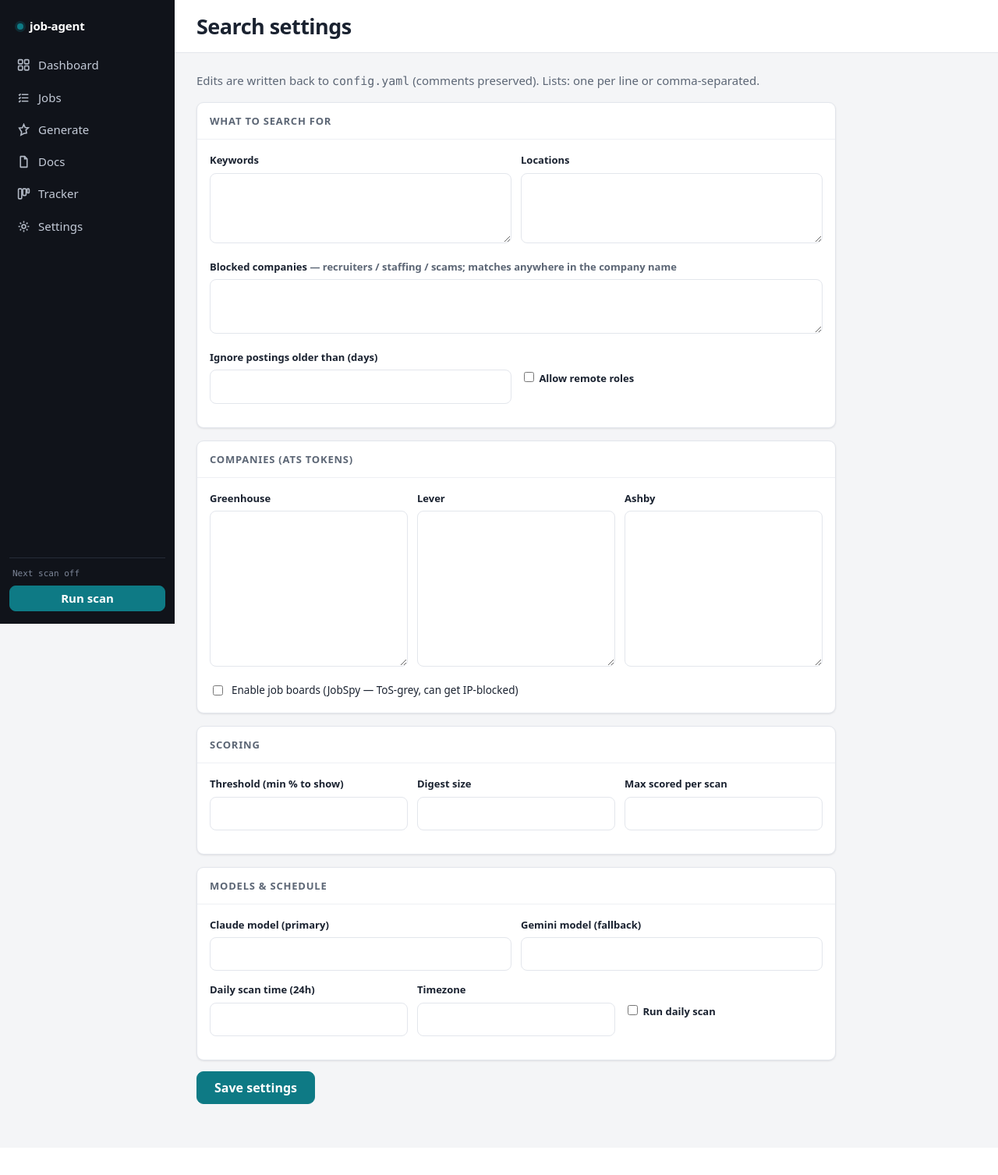
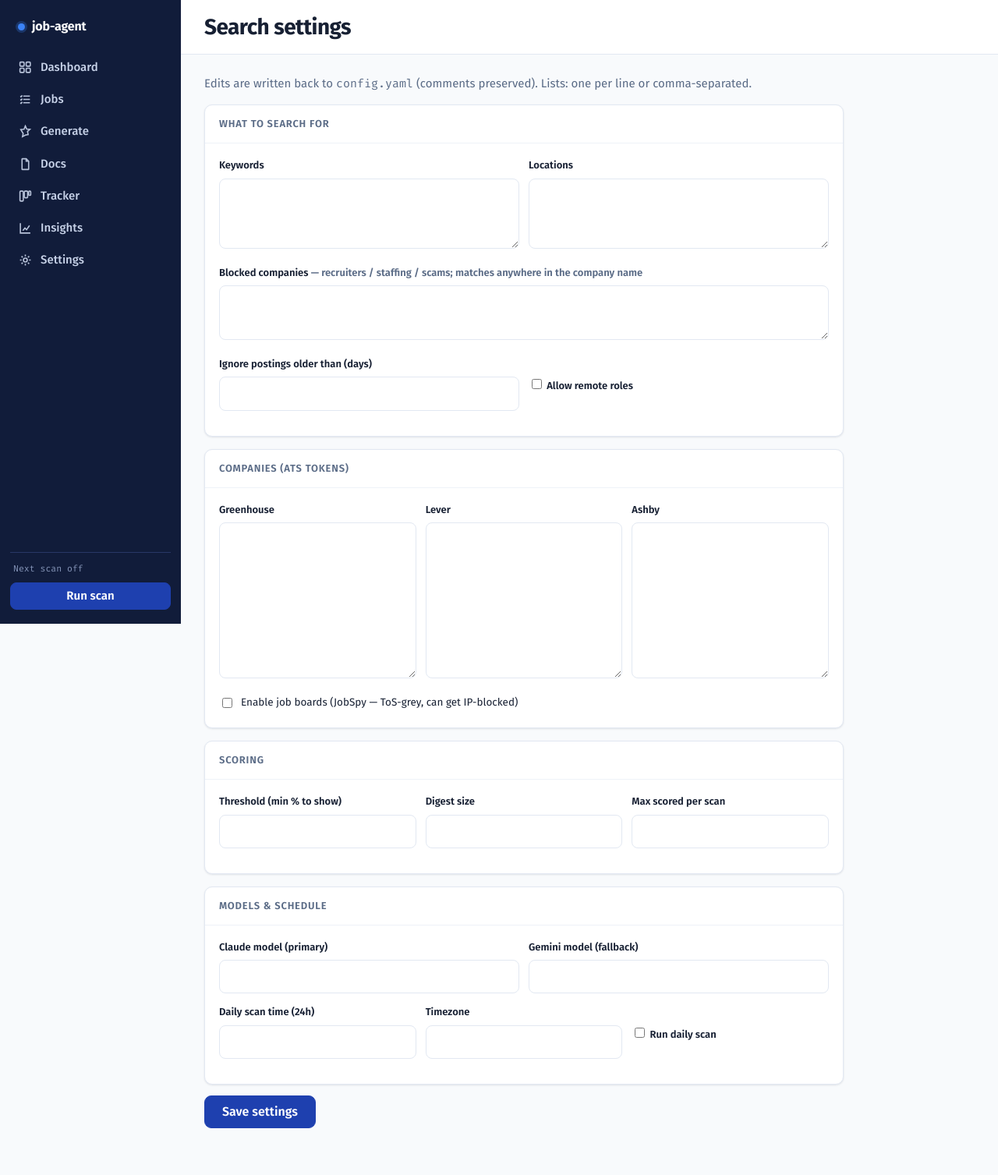
Before and after one commit to zeyadelganainy/job-agent, a FastAPI app: template jobagent/web/templates/settings.html in a window 1280 px wide. Shown: the whole page at 78% size. Before the commit the page ends 1416 px from the top, so only its background shows below. Run offline with FastAPI, Linux system fonts and the light colour scheme; the template is opened without the code that fills it, so the values that code supplies are empty.

Commit message:
v1.2: professional UI redesign + Insights analytics dashboard
- Retheme the web UI to a professional job-tracker look (Swiss-minimal blue +
  amber, Fira Sans/Code, deep-navy sidebar) via the ui-ux-pro-max design system;
  keeps the score-signal motif, focus states, and reduced-motion support.
- New Insights tab: Chart.js dashboard with applications-over-time (line + average
  line) and applications-by-stage (doughnut), plus headline stats. The earlier
  match-score distribution chart was dropped as not useful.
- Fix tracker date parsing: webutil.to_dt now handles MM/DD/YYYY (Google Sheets US
  format) and other slash/dash dates, so Insights and tracker date-sort work on
  real data (was ISO/epoch only).
- README: document the full web UI (Jobs filters/sort/remove, editable tracker,
  Insights, Settings + company blocklist) and the block_companies config.

Co-Authored-By: Claude Opus 4.8 <noreply@anthropic.com>

```diff
--- a/jobagent/web/app.py
+++ b/jobagent/web/app.py
@@ -10,6 +10,7 @@ import secrets
 import threading
 import time
 import uuid
+from collections import Counter
 from datetime import datetime, timedelta, timezone
 from pathlib import Path
 
@@ -256,6 +257,36 @@ def download(path: str, _=Depends(require_auth)):
     return FileResponse(str(target), filename=target.name)
 
 
+# ---- insights (analytics) ----
+@app.get("/insights", response_class=HTMLResponse)
+def insights_page(request: Request, _=Depends(require_auth)):
+    s = _store()
+    try:
+        apps = [dict(r) for r in s.list_applications()]
+    finally:
+        s.close()
+
+    stage_counts = Counter((a["stage"] or "").strip() or "Unspecified" for a in apps).most_common()
+
+    months = Counter()
+    for a in apps:
+        dt = webutil.to_dt(a.get("applied_date"))
+        if dt:
+            months[dt.strftime("%Y-%m")] += 1
+    month_items = sorted(months.items())[-12:]
+    m_labels = [k for k, _ in month_items]
+    m_counts = [v for _, v in month_items]
+    avg = round(sum(m_counts) / len(m_counts), 1) if m_counts else 0
+    companies = len({(a["company"] or "").strip().lower() for a in apps if (a["company"] or "").strip()})
+
+    return render(request, "insights.html", {
+        "stage_labels": [k for k, _ in stage_counts],
+        "stage_counts": [c for _, c in stage_counts],
+        "m_labels": m_labels, "m_counts": m_counts, "avg": avg,
+        "totals": {"apps": len(apps), "companies": companies, "avg": avg,
+                   "this_month": months.get(datetime.now().strftime("%Y-%m"), 0)}})
+
+
 # ---- tracker (editable + paginate) ----
 @app.get("/tracker", response_class=HTMLResponse)
 def tracker_page(request: Request, stage: str = "", company: str = "",
--- a/jobagent/web/static/style.css
+++ b/jobagent/web/static/style.css
@@ -1,40 +1,44 @@
-/* job-agent — operations console UI
-   Dark sidebar + wide light work area; monospace data layer; teal accent;
-   score-signal as the recurring functional motif. */
+@import url('https://fonts.googleapis.com/css2?family=Fira+Code:wght@400;500;600&family=Fira+Sans:wght@400;500;600;700&display=swap');
+
+/* job-agent — professional job-tracker SaaS UI
+   Swiss-minimal · blue primary + amber highlights · Fira Sans/Code · navy sidebar
+   Signature motif: the match-score signal (banded pill + meter). */
 
 :root {
   /* surfaces */
-  --ink:      #10131a;   /* sidebar */
-  --ink-2:    #1a1f29;   /* sidebar hover/active */
-  --ink-line: #262c38;
-  --ink-fg:   #c4cbd8;
-  --ink-dim:  #7c8597;
-  --paper:    #f4f5f7;   /* app background */
+  --nav:      #111c3a;   /* deep navy sidebar */
+  --nav-2:    #1b2a52;   /* hover/active */
+  --nav-line: #283766;
+  --nav-fg:   #c7d2e8;
+  --nav-dim:  #8595b8;
+  --paper:    #f8fafc;   /* app background */
   --surface:  #ffffff;
-  --line:     #e3e6ec;
-  --line-2:   #eef0f4;
-  --text:     #1a2230;
-  --text-dim: #5c6675;
-  /* accent — petrol teal */
-  --accent:   #0e7a85;
-  --accent-2: #0b626b;
-  --accent-weak: #e4f1f2;
-  --accent-fg: #ffffff;
+  --line:     #e2e8f2;
+  --line-2:   #eef2f8;
+  --muted-bg: #e9eef6;
+  --text:     #172033;
+  --text-dim: #5a6b86;
+  /* brand */
+  --brand:    #1e40af;   --brand-2: #1b3a96;  --brand-3: #3b82f6;
+  --brand-weak: #e7eefb;
+  --amber:    #b45309;   --amber-weak: #fdf0db;
+  --on-brand: #ffffff;
   /* score bands */
-  --hi: #1c7a51;  --hi-bg: #e6f3ec;
-  --mid:#946400;  --mid-bg:#faf0d6;
-  --lo: #a23829;  --lo-bg: #f6e4e0;
+  --hi: #15803d;  --hi-bg: #e6f6ec;
+  --mid:#b45309;  --mid-bg:#fdf0db;
+  --lo: #b91c1c;  --lo-bg: #fbe8e8;
   /* stage chips */
-  --c-applied:#2a52c9;  --c-applied-bg:#e8edfb;
-  --c-interview:#946400;--c-interview-bg:#faf0d6;
-  --c-offer:#1c7a51;    --c-offer-bg:#e6f3ec;
-  --c-rejected:#6a7382; --c-rejected-bg:#edeff3;
-  --c-default:#445064;  --c-default-bg:#eaeef3;
+  --c-applied:#1d4ed8;   --c-applied-bg:#e6edfd;
+  --c-interview:#b45309;  --c-interview-bg:#fdf0db;
+  --c-offer:#15803d;      --c-offer-bg:#e6f6ec;
+  --c-rejected:#64748b;   --c-rejected-bg:#eef1f6;
+  --c-default:#475569;    --c-default-bg:#eef1f6;
 
-  --sans: system-ui, -apple-system, "Segoe UI", Roboto, Helvetica, Arial, sans-serif;
-  --mono: ui-monospace, "Cascadia Mono", "JetBrains Mono", "SF Mono", Consolas, monospace;
-  --radius: 9px;
-  --shadow: 0 1px 2px rgba(16,19,26,.04), 0 1px 3px rgba(16,19,26,.06);
+  --sans: "Fira Sans", system-ui, -apple-system, "Segoe UI", Roboto, Helvetica, Arial, sans-serif;
+  --mono: "Fira Code", ui-monospace, "Cascadia Mono", "JetBrains Mono", Consolas, monospace;
+  --radius: 10px;
+  --shadow: 0 1px 2px rgba(17,28,58,.04), 0 1px 3px rgba(17,28,58,.07);
+  --shadow-mod: 0 8px 30px rgba(17,28,58,.12);
 }
 
 * { box-sizing: border-box; }
@@ -43,105 +47,101 @@ body {
   margin: 0; background: var(--paper); color: var(--text);
   font: 15px/1.55 var(--sans); -webkit-font-smoothing: antialiased;
 }
-a { color: var(--accent-2); text-decoration: none; }
+a { color: var(--brand); text-decoration: none; }
 a:hover { text-decoration: underline; }
 .mono { font-family: var(--mono); font-variant-numeric: tabular-nums; }
 .muted { color: var(--text-dim); }
 
 /* ---- app shell ---- */
-.app { display: grid; grid-template-columns: 224px 1fr; min-height: 100vh; }
+.app { display: grid; grid-template-columns: 232px 1fr; min-height: 100vh; }
 
 .sidebar {
-  background: var(--ink); color: var(--ink-fg); display: flex; flex-direction: column;
-  padding: 16px 12px; gap: 4px; position: sticky; top: 0; height: 100vh;
+  background: var(--nav); color: var(--nav-fg); display: flex; flex-direction: column;
+  padding: 18px 13px; gap: 3px; position: sticky; top: 0; height: 100vh;
 }
-.brand {
-  display: flex; align-items: center; gap: 8px; font-weight: 650; letter-spacing: -.01em;
-  color: #fff; padding: 6px 10px 14px; font-size: 15px;
-}
-.brand .dot { width: 8px; height: 8px; border-radius: 50%; background: var(--accent);
-  box-shadow: 0 0 0 3px rgba(14,122,133,.25); }
-.navitem {
-  display: flex; align-items: center; gap: 10px; padding: 9px 10px; border-radius: 8px;
-  color: var(--ink-fg); font-weight: 500; transition: background .12s, color .12s;
-}
-.navitem:hover { background: var(--ink-2); text-decoration: none; color: #fff; }
-.navitem.active { background: var(--ink-2); color: #fff; box-shadow: inset 2px 0 0 var(--accent); }
-.navitem svg { width: 17px; height: 17px; flex: none; opacity: .9; }
-.sidebar-foot { margin-top: auto; display: flex; flex-direction: column; gap: 8px;
-  padding-top: 12px; border-top: 1px solid var(--ink-line); }
-.sidebar-foot .meta { font: 11px/1.4 var(--mono); color: var(--ink-dim); padding: 0 4px; }
+.brand { display: flex; align-items: center; gap: 9px; font-weight: 700; letter-spacing: -.01em;
+  color: #fff; padding: 4px 10px 16px; font-size: 16px; }
+.brand .dot { width: 9px; height: 9px; border-radius: 50%; background: var(--brand-3);
+  box-shadow: 0 0 0 3px rgba(59,130,246,.25); }
+.navitem { display: flex; align-items: center; gap: 11px; padding: 9px 11px; border-radius: 8px;
+  color: var(--nav-fg); font-weight: 500; transition: background .2s, color .2s; }
+.navitem:hover { background: var(--nav-2); text-decoration: none; color: #fff; }
+.navitem.active { background: var(--nav-2); color: #fff; box-shadow: inset 2px 0 0 var(--brand-3); }
+.navitem svg { width: 17px; height: 17px; flex: none; opacity: .92; }
+.sidebar-foot { margin-top: auto; display: flex; flex-direction: column; gap: 9px;
+  padding-top: 13px; border-top: 1px solid var(--nav-line); }
+.sidebar-foot .meta { font: 11.5px/1.4 var(--mono); color: var(--nav-dim); padding: 0 4px; }
 
 /* ---- content ---- */
 .content { display: flex; flex-direction: column; min-width: 0; }
-.topbar {
-  position: sticky; top: 0; z-index: 5; display: flex; align-items: center; gap: 16px;
-  justify-content: space-between; padding: 0 28px; min-height: 68px; background: var(--surface);
-  border-bottom: 1px solid var(--line);
-}
-.topbar h1 { margin: 0; font-size: 27px; font-weight: 700; letter-spacing: -.02em; }
+.topbar { position: sticky; top: 0; z-index: 5; display: flex; align-items: center; gap: 16px;
+  justify-content: space-between; padding: 0 30px; min-height: 70px; background: var(--surface);
+  border-bottom: 1px solid var(--line); }
+.topbar h1 { margin: 0; font-size: 28px; font-weight: 700; letter-spacing: -.02em; color: var(--text); }
 .topbar .actions { display: flex; align-items: center; gap: 10px; }
-main { padding: 24px 28px 56px; min-width: 0; }
+main { padding: 26px 30px 60px; min-width: 0; }
 
 /* ---- buttons ---- */
-.btn {
-  font: inherit; font-weight: 550; padding: 8px 14px; border-radius: 8px; cursor: pointer;
+.btn { font: inherit; font-weight: 600; padding: 9px 15px; border-radius: 8px; cursor: pointer;
   border: 1px solid var(--line); background: var(--surface); color: var(--text);
-  transition: background .12s, border-color .12s, box-shadow .12s; line-height: 1;
-}
+  transition: background .2s, border-color .2s, box-shadow .2s; line-height: 1; }
 .btn:hover { background: var(--line-2); }
-.btn-primary { background: var(--accent); border-color: var(--accent); color: var(--accent-fg); }
-.btn-primary:hover { background: var(--accent-2); border-color: var(--accent-2); }
+.btn-primary { background: var(--brand); border-color: var(--brand); color: var(--on-brand); }
+.btn-primary:hover { background: var(--brand-2); border-color: var(--brand-2); }
 .btn-block { width: 100%; }
-.btn-sm { padding: 6px 10px; font-size: 13px; }
-.sidebar .btn-primary { box-shadow: none; }
-.sidebar .btn { background: var(--accent); border-color: var(--accent); color: #fff; }
-.sidebar .btn:hover { background: var(--accent-2); }
+.btn-sm { padding: 6px 11px; font-size: 13px; }
+.btn-lg { padding: 12px 22px; font-size: 16px; border-radius: 9px; }
+.btn-ghost { background: transparent; border-color: transparent; color: var(--text-dim); }
+.btn-ghost:hover { background: var(--line-2); color: var(--text); }
+.btn-danger { color: var(--lo); }
+.btn-danger:hover { background: var(--lo-bg); border-color: #e6b8af; }
+.sidebar .btn { background: var(--brand); border-color: var(--brand); color: #fff; }
+.sidebar .btn:hover { background: var(--brand-2); }
 
 button:focus-visible, a:focus-visible, input:focus-visible, textarea:focus-visible,
-[type=checkbox]:focus-visible {
-  outline: 2px solid var(--accent); outline-offset: 2px;
+select:focus-visible, [type=checkbox]:focus-visible {
+  outline: 2px solid var(--brand-3); outline-offset: 2px;
 }
 
 /* ---- cards / panels ---- */
 .panel { background: var(--surface); border: 1px solid var(--line); border-radius: var(--radius);
   box-shadow: var(--shadow); }
 .panel-h { display: flex; align-items: center; justify-content: space-between;
-  padding: 13px 16px; border-bottom: 1px solid var(--line-2); }
+  padding: 14px 18px; border-bottom: 1px solid var(--line-2); }
 .panel-h h2 { margin: 0; font-size: 13px; font-weight: 600; text-transform: uppercase;
   letter-spacing: .06em; color: var(--text-dim); }
-.panel-b { padding: 16px; }
-
+.panel-b { padding: 18px; }
+.panel + .panel { margin-top: 16px; }
 .eyebrow { font-size: 12px; font-weight: 600; text-transform: uppercase; letter-spacing: .07em;
-  color: var(--text-dim); margin: 28px 0 10px; }
+  color: var(--text-dim); margin: 28px 0 11px; }
 
 /* ---- stat tiles ---- */
-.stats { display: grid; grid-template-columns: repeat(auto-fit, minmax(170px, 1fr)); gap: 14px; }
+.stats { display: grid; grid-template-columns: repeat(auto-fit, minmax(180px, 1fr)); gap: 14px; }
 .stat { background: var(--surface); border: 1px solid var(--line); border-radius: var(--radius);
-  padding: 16px 18px; box-shadow: var(--shadow); }
-.stat .n { font: 600 36px/1 var(--mono); letter-spacing: -.02em; }
+  padding: 17px 19px; box-shadow: var(--shadow); }
+.stat .n { font: 600 36px/1 var(--mono); letter-spacing: -.02em; color: var(--text); }
 .stat .n-sm { font-size: 22px; }
 .stat .l { margin-top: 9px; font-size: 13.5px; color: var(--text-dim); }
-.stat.accent { border-left: 3px solid var(--accent); }
-.stat.soft { background: #fbfbfc; }
-a.stat { color: inherit; text-decoration: none; transition: border-color .12s, box-shadow .12s, transform .12s; }
-a.stat:hover { border-color: var(--accent); box-shadow: 0 2px 10px rgba(14,122,133,.10); transform: translateY(-1px); }
-a.stat .l { color: var(--accent-2); }
+.stat.accent { border-left: 3px solid var(--brand); }
+.stat.soft { background: #fbfcfe; }
+a.stat { color: inherit; text-decoration: none; transition: border-color .2s, box-shadow .2s, transform .2s; }
+a.stat:hover { border-color: var(--brand-3); box-shadow: 0 3px 14px rgba(30,64,175,.10); transform: translateY(-1px); }
+a.stat .l { color: var(--brand); }
 
 /* ---- tables ---- */
 .table-wrap { background: var(--surface); border: 1px solid var(--line); border-radius: var(--radius);
   overflow: hidden; box-shadow: var(--shadow); }
 table { width: 100%; border-collapse: collapse; }
-thead th { background: var(--paper); text-align: left;
-  font-size: 11.5px; font-weight: 600; text-transform: uppercase; letter-spacing: .06em;
-  color: var(--text-dim); padding: 11px 14px; border-bottom: 1px solid var(--line); }
+thead th { background: var(--muted-bg); text-align: left; font-size: 11.5px; font-weight: 600;
+  text-transform: uppercase; letter-spacing: .06em; color: var(--text-dim);
+  padding: 11px 14px; border-bottom: 1px solid var(--line); }
 tbody td { padding: 11px 14px; border-bottom: 1px solid var(--line-2); vertical-align: middle; }
 tbody tr:last-child td { border-bottom: 0; }
-tbody tr:hover { background: #fafbfc; }
+tbody tr:hover { background: #f9fbfe; }
 td.num, th.num { white-space: nowrap; }
 .cellmuted { color: var(--text-dim); }
 
-/* ---- score signal (the motif) ---- */
+/* ---- score signal ---- */
 .score { font: 600 13px/1 var(--mono); padding: 3px 7px; border-radius: 6px; display: inline-block; }
 .score-hi { color: var(--hi); background: var(--hi-bg); }
 .score-mid { color: var(--mid); background: var(--mid-bg); }
@@ -149,57 +149,30 @@ td.num, th.num { white-space: nowrap; }
 .meter { margin-top: 6px; height: 3px; width: 64px; background: var(--line); border-radius: 2px; overflow: hidden; }
 .meter > span { display: block; height: 100%; }
 .meter .fill-hi { background: var(--hi); } .meter .fill-mid { background: var(--mid); }
-.meter .fill-lo { background: var(--lo); }
+.meter .fill-lo { background: var(--lo); } .meter .fill-brand { background: var(--brand-3); }
 
 /* ---- stage chips ---- */
-.chip { display: inline-block; font-size: 12px; font-weight: 550; padding: 3px 9px;
+.chip { display: inline-block; font-size: 12px; font-weight: 600; padding: 3px 9px;
   border-radius: 999px; background: var(--c-default-bg); color: var(--c-default); }
 .chip-applied { background: var(--c-applied-bg); color: var(--c-applied); }
-.chip-interview, .chip-interviewing { background: var(--c-interview-bg); color: var(--c-interview); }
+.chip-interview, .chip-interviewing, .chip-phone-screen { background: var(--c-interview-bg); color: var(--c-interview); }
 .chip-offer { background: var(--c-offer-bg); color: var(--c-offer); }
 .chip-rejected, .chip-declined { background: var(--c-rejected-bg); color: var(--c-rejected); }
 
 /* ---- forms ---- */
 .field { display: block; margin-bottom: 14px; }
-.field > label { display: block; font-size: 13px; font-weight: 550; margin-bottom: 6px; }
+.field > label { display: block; font-size: 13px; font-weight: 600; margin-bottom: 6px; }
 input[type=text], input:not([type]), textarea, select {
   font: inherit; width: 100%; padding: 9px 11px; border: 1px solid var(--line);
-  border-radius: 8px; background: var(--surface); color: var(--text);
-}
+  border-radius: 8px; background: var(--surface); color: var(--text); }
+input:hover, textarea:hover, select:hover { border-color: #c9d4e6; }
 textarea { resize: vertical; min-height: 200px; font-family: var(--mono); font-size: 13px; }
 .row2 { display: grid; grid-template-columns: 1fr 1fr; gap: 12px; }
-input[type=file] { font: inherit; }
+.row3 { display: grid; grid-template-columns: 1fr 1fr 1fr; gap: 12px; }
+.check { display: inline-flex; align-items: center; gap: 8px; font-size: 13.5px; }
 
-/* ---- selection action bar ---- */
+/* ---- toolbar / filters ---- */
 .actionbar { display: flex; align-items: center; gap: 12px; margin-top: 14px; }
-
-/* ---- doc chips / file links ---- */
-.files { display: flex; flex-wrap: wrap; gap: 8px; margin-top: 8px; }
-.file { display: inline-flex; align-items: center; gap: 7px; padding: 6px 10px; border: 1px solid var(--line);
-  border-radius: 8px; background: var(--surface); font: 12px/1 var(--mono); }
-.file:hover { background: var(--accent-weak); border-color: var(--accent); text-decoration: none; }
-.docrow { padding: 14px 16px; border-bottom: 1px solid var(--line-2); }
-.docrow:last-child { border-bottom: 0; }
-.docrow .h { font-weight: 600; }
-
-/* ---- banners / empty ---- */
-.banner { display: flex; align-items: center; gap: 10px; background: var(--accent-weak);
-  border: 1px solid #bfe0e2; color: #0b4d54; padding: 10px 14px; border-radius: 8px; margin-bottom: 16px; }
-.banner .spin { width: 14px; height: 14px; border: 2px solid #9fcdd0; border-top-color: var(--accent);
-  border-radius: 50%; animation: spin .8s linear infinite; }
-.error { color: var(--lo); }
-.empty { text-align: center; color: var(--text-dim); padding: 40px 20px; }
-.result { margin-top: 20px; }
-
-@keyframes spin { to { transform: rotate(360deg); } }
-
-/* ---- v1.1 components ---- */
-.btn-lg { padding: 12px 22px; font-size: 16px; border-radius: 9px; }
-.btn-ghost { background: transparent; border-color: transparent; color: var(--text-dim); }
-.btn-ghost:hover { background: var(--line-2); color: var(--text); }
-.btn-danger { color: var(--lo); }
-.btn-danger:hover { background: var(--lo-bg); border-color: #e6b8af; }
-
 .toolbar { display: flex; align-items: flex-start; justify-content: space-between; gap: 12px; flex-wrap: wrap; margin-bottom: 14px; }
 .filters { display: flex; align-items: center; gap: 10px; flex-wrap: wrap; background: var(--surface);
   border: 1px solid var(--line); border-radius: var(--radius); padding: 10px 12px; box-shadow: var(--shadow); margin-bottom: 14px; }
@@ -208,25 +181,32 @@ input[type=file] { font: inherit; }
 .filters .inl { display: inline-flex; align-items: center; gap: 7px; font-size: 13px; color: var(--text-dim); }
 .toolbar .filters { margin-bottom: 0; }
 
+/* ---- pagination / sort ---- */
 .tablefoot { display: flex; align-items: center; justify-content: space-between; gap: 14px;
   padding: 14px 16px; border-top: 1px solid var(--line-2); flex-wrap: wrap; }
 .pager { display: flex; align-items: center; gap: 10px; margin-left: auto; }
 .pager-info, .pager-page { font-size: 13px; color: var(--text-dim); }
-
 .sorth { color: var(--text-dim); text-decoration: none; }
-.sorth:hover { color: var(--accent-2); text-decoration: none; }
+.sorth:hover { color: var(--brand); text-decoration: none; }
 .sorth.on { color: var(--text); }
 
+/* ---- rows / docs / tracker ---- */
 .rowsub { font-size: 12.5px; color: var(--text-dim); margin-top: 3px; max-width: 560px; }
 .notes { color: var(--text-dim); max-width: 320px; }
 .rowact { display: flex; gap: 6px; align-items: center; white-space: nowrap; }
 .rowact form { display: inline; }
 .rowdate { float: right; color: var(--text-dim); font-size: 12px; }
-
+.files { display: flex; flex-wrap: wrap; gap: 8px; margin-top: 8px; }
+.file { display: inline-flex; align-items: center; gap: 7px; padding: 6px 10px; border: 1px solid var(--line);
+  border-radius: 8px; background: var(--surface); font: 12px/1 var(--mono); }
+.file:hover { background: var(--brand-weak); border-color: var(--brand-3); text-decoration: none; }
+.docrow { padding: 14px 16px; border-bottom: 1px solid var(--line-2); }
+.docrow:last-child { border-bottom: 0; }
+.docrow .h { font-weight: 600; }
 .importform { display: flex; align-items: center; gap: 8px; }
 .filein { display: inline-flex; align-items: center; gap: 8px; padding: 8px 12px; border: 1px dashed var(--line);
   border-radius: 8px; cursor: pointer; background: var(--surface); font-size: 13px; color: var(--text-dim); }
-.filein:hover { border-color: var(--accent); color: var(--text); }
+.filein:hover { border-color: var(--brand-3); color: var(--text); }
 .filein input { display: none; }
 .addbox > summary { list-style: none; display: inline-block; }
 .addbox > summary::-webkit-details-marker { display: none; }
@@ -234,15 +214,27 @@ input[type=file] { font: inherit; }
   border: 1px solid var(--line); border-radius: var(--radius); padding: 12px; box-shadow: var(--shadow); }
 .addform input { width: 150px; }
 
-.check { display: inline-flex; align-items: center; gap: 8px; font-size: 13.5px; }
-.row3 { display: grid; grid-template-columns: 1fr 1fr 1fr; gap: 12px; }
-.panel + .panel { margin-top: 16px; }
+/* ---- charts (Insights) ---- */
+.ins-grid { display: grid; grid-template-columns: 2fr 1fr; gap: 16px; align-items: stretch; }
+.ins-grid .panel { display: flex; flex-direction: column; }
+.ins-grid .panel-b { flex: 1; }
+.chartbox { position: relative; height: 320px; }
 
+/* ---- banners / empty ---- */
+.banner { display: flex; align-items: center; gap: 10px; background: var(--brand-weak);
+  border: 1px solid #c3d4f5; color: #1a356f; padding: 11px 14px; border-radius: 8px; margin-bottom: 16px; }
+.banner .spin { width: 14px; height: 14px; border: 2px solid #aac2ef; border-top-color: var(--brand);
+  border-radius: 50%; animation: spin .8s linear infinite; }
 .banner-warn { background: var(--mid-bg); border-color: #e7cf94; color: #6b4e07; }
-.banner-done { background: var(--hi-bg); border-color: #abd6bd; color: #155f3f; }
+.banner-done { background: var(--hi-bg); border-color: #acd8bb; color: #155f3f; }
 .banner-error { background: var(--lo-bg); border-color: #e6b8af; color: #7a261a; }
+.error { color: var(--lo); }
+.empty { text-align: center; color: var(--text-dim); padding: 40px 20px; }
+.result { margin-top: 20px; }
+@keyframes spin { to { transform: rotate(360deg); } }
 
 /* ---- responsive ---- */
+@media (max-width: 900px) { .ins-grid { grid-template-columns: 1fr; } }
 @media (max-width: 820px) {
   .app { grid-template-columns: 1fr; }
   .sidebar { position: static; height: auto; flex-direction: row; flex-wrap: wrap; align-items: center; }
@@ -255,6 +247,4 @@ input[type=file] { font: inherit; }
   .toolbar { flex-direction: column; }
   .filters input[type=text] { width: 100%; }
 }
-@media (prefers-reduced-motion: reduce) {
-  * { transition: none !important; animation: none !important; }
-}
+@media (prefers-reduced-motion: reduce) { * { transition: none !important; animation: none !important; } }
--- a/jobagent/web/templates/base.html
+++ b/jobagent/web/templates/base.html
@@ -27,6 +27,9 @@
       <a class="navitem {{ 'active' if p.startswith('/tracker') }}" href="/tracker">
         <svg viewBox="0 0 16 16" fill="none" stroke="currentColor" stroke-width="1.5"><rect x="1.5" y="2" width="4" height="12" rx="1"/><rect x="6.8" y="2" width="4" height="8" rx="1"/><rect x="12" y="2" width="2.5" height="5" rx="1"/></svg>
         <span>Tracker</span></a>
+      <a class="navitem {{ 'active' if p.startswith('/insights') }}" href="/insights">
+        <svg viewBox="0 0 16 16" fill="none" stroke="currentColor" stroke-width="1.5"><path d="M2 2v12h12"/><path d="M5 11l2.5-3 2 2L13 5"/></svg>
+        <span>Insights</span></a>
       <a class="navitem {{ 'active' if p.startswith('/settings') }}" href="/settings">
         <svg viewBox="0 0 16 16" fill="none" stroke="currentColor" stroke-width="1.5"><circle cx="8" cy="8" r="2.3"/><path d="M8 1.5v2M8 12.5v2M14.5 8h-2M3.5 8h-2M12.6 3.4l-1.4 1.4M4.8 11.2l-1.4 1.4M12.6 12.6l-1.4-1.4M4.8 4.8L3.4 3.4"/></svg>
         <span>Settings</span></a>
```
Also changed, not shown: jobagent/web/templates/insights.html (added, +78 -0 lines), jobagent/webutil.py (+31 -1 lines), tests/test_web.py (+5 -0 lines), tests/test_webutil.py (+12 -0 lines), README.md.
